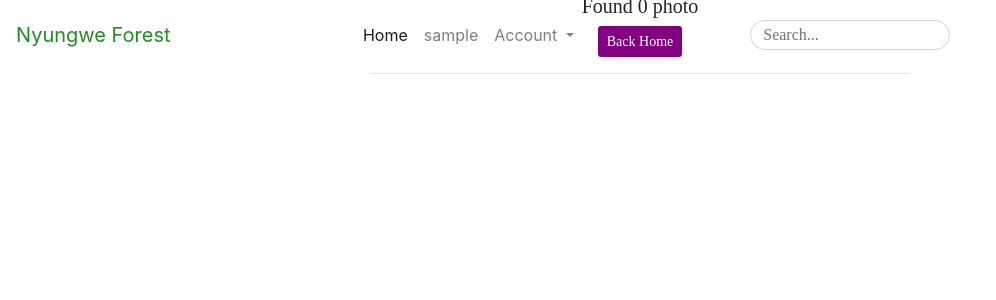
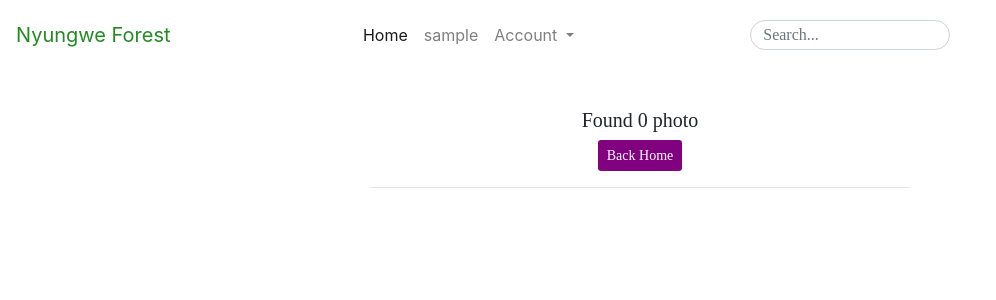
Before and after one commit to iamzilfa/TheBeautyOfNungweForest, a Django app: page /search/ in a window 1280 px wide. Shown: the top 300 px of the page, without its empty margins (0-996 px from the left). Run offline with Django 3.2, Linux system fonts and the light colour scheme; the visitor is signed in with stand-in values (Sample User, id 1); some libraries are stand-ins or nearby versions; some web fonts are replaced.

Commit message:
modified search.html

```diff
--- a/app/templates/search.html
+++ b/app/templates/search.html
@@ -1,7 +1,7 @@
 {%extends 'base.html'%}
 {% block content %}
 
-<div class="container" style="font-family:'Times New Roman', Times, serif;margin-top: -2cm;">
+<div class="container" style="font-family:'Times New Roman', Times, serif;margin-top: 3%;">
   <div class="row">
     <div class="col-md-3"></div>
     <div class="col-md-6">
```
